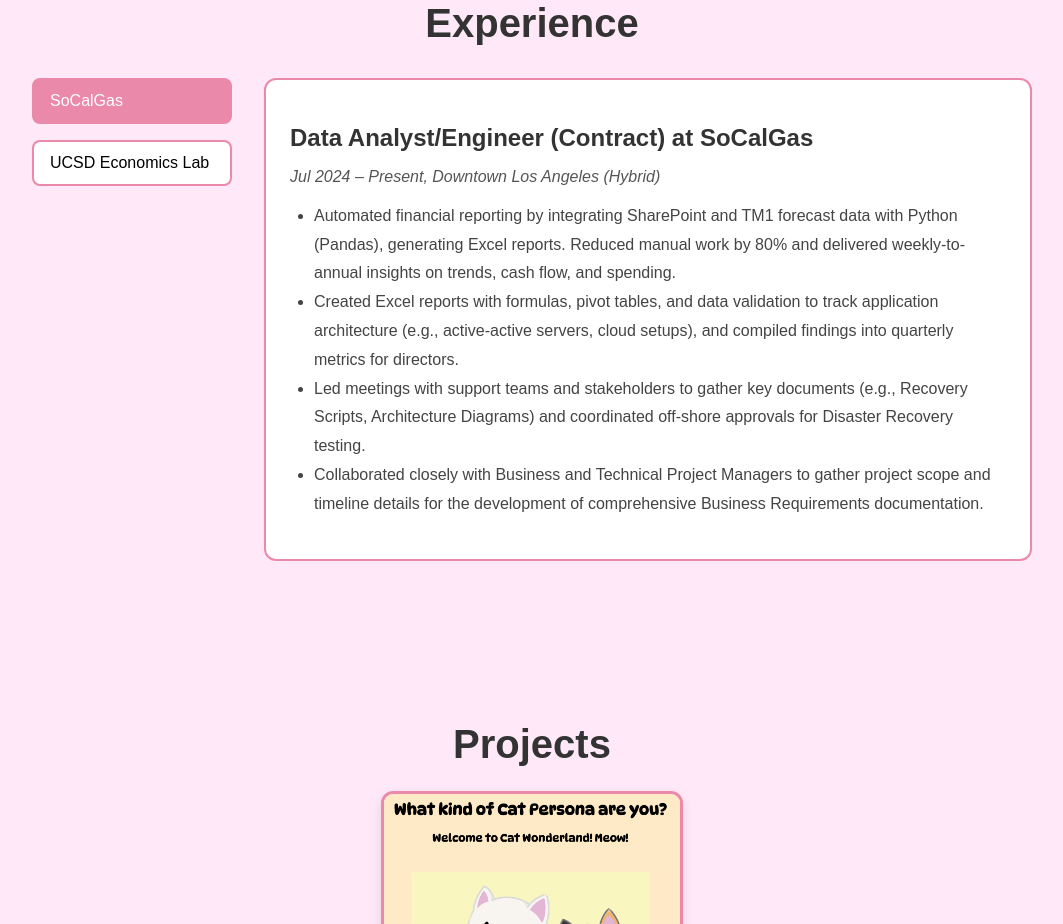
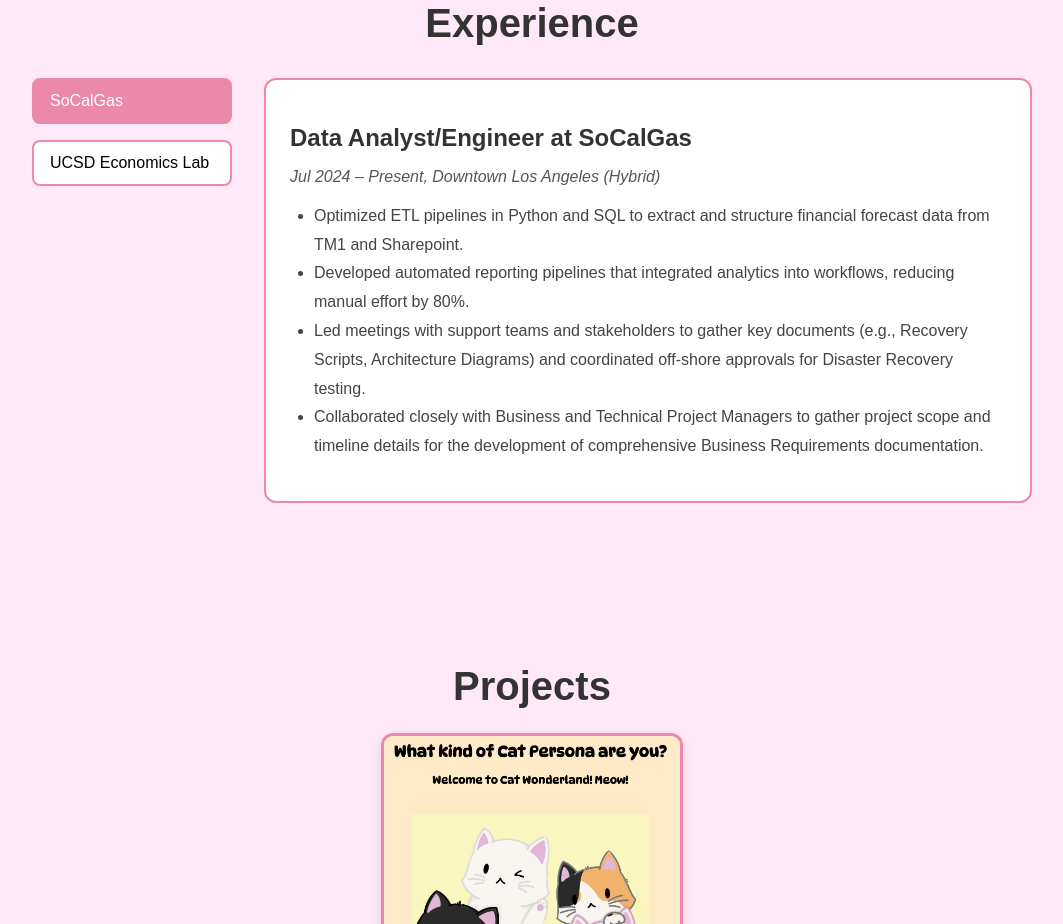
Before and after one commit to aadhyanav/my-portfolio, a React (Create React App) app: page / in a window 1280 px wide. Shown: the part 880-1804 px from the top of the page, without its empty margins (108-1171 px from the left). Built offline with nearby package versions, Linux system fonts and the light colour scheme.

Commit message:
Update Experience.js

```diff
--- a/src/components/Experience.js
+++ b/src/components/Experience.js
@@ -4,11 +4,11 @@
   const experiences = [
     {
       company: 'SoCalGas',
-      title: ' Data Analyst/Engineer (Contract)',
+      title: ' Data Analyst/Engineer',
       dates: 'Jul 2024 – Present, Downtown Los Angeles (Hybrid)',
       description: [
-        'Automated financial reporting by integrating SharePoint and TM1 forecast data with Python (Pandas), generating Excel reports. Reduced manual work by 80% and delivered weekly-to-annual insights on trends, cash flow, and spending.',
-        'Created Excel reports with formulas, pivot tables, and data validation to track application architecture (e.g., active-active servers, cloud setups), and compiled findings into quarterly metrics for directors.',
+        'Optimized ETL pipelines in Python and SQL to extract and structure financial forecast data from TM1 and Sharepoint.',
+        'Developed automated reporting pipelines that integrated analytics into workflows, reducing manual effort by 80%.',
         'Led meetings with support teams and stakeholders to gather key documents (e.g., Recovery Scripts, Architecture Diagrams) and coordinated off-shore approvals for Disaster Recovery testing.',
         'Collaborated closely with Business and Technical Project Managers to gather project scope and timeline details for the development of comprehensive Business Requirements documentation.'
       ]
```
